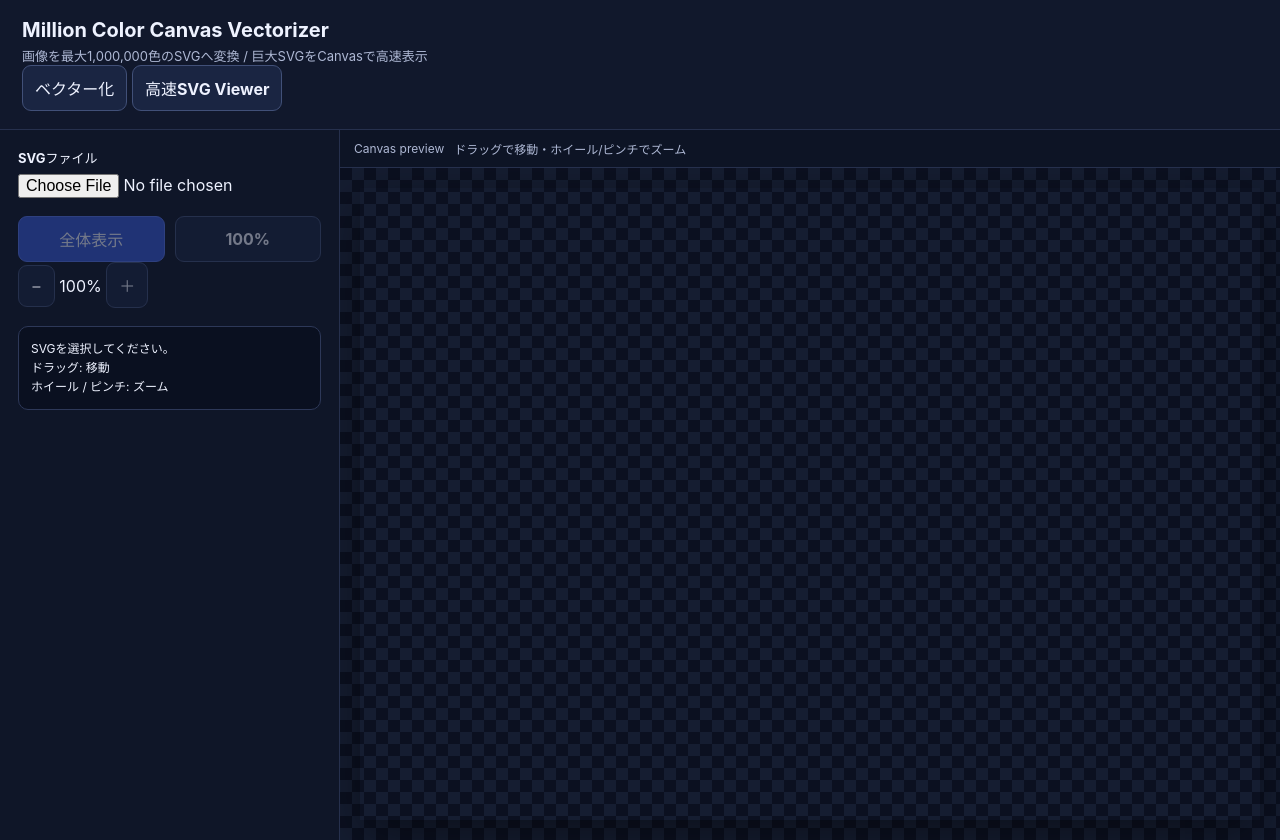
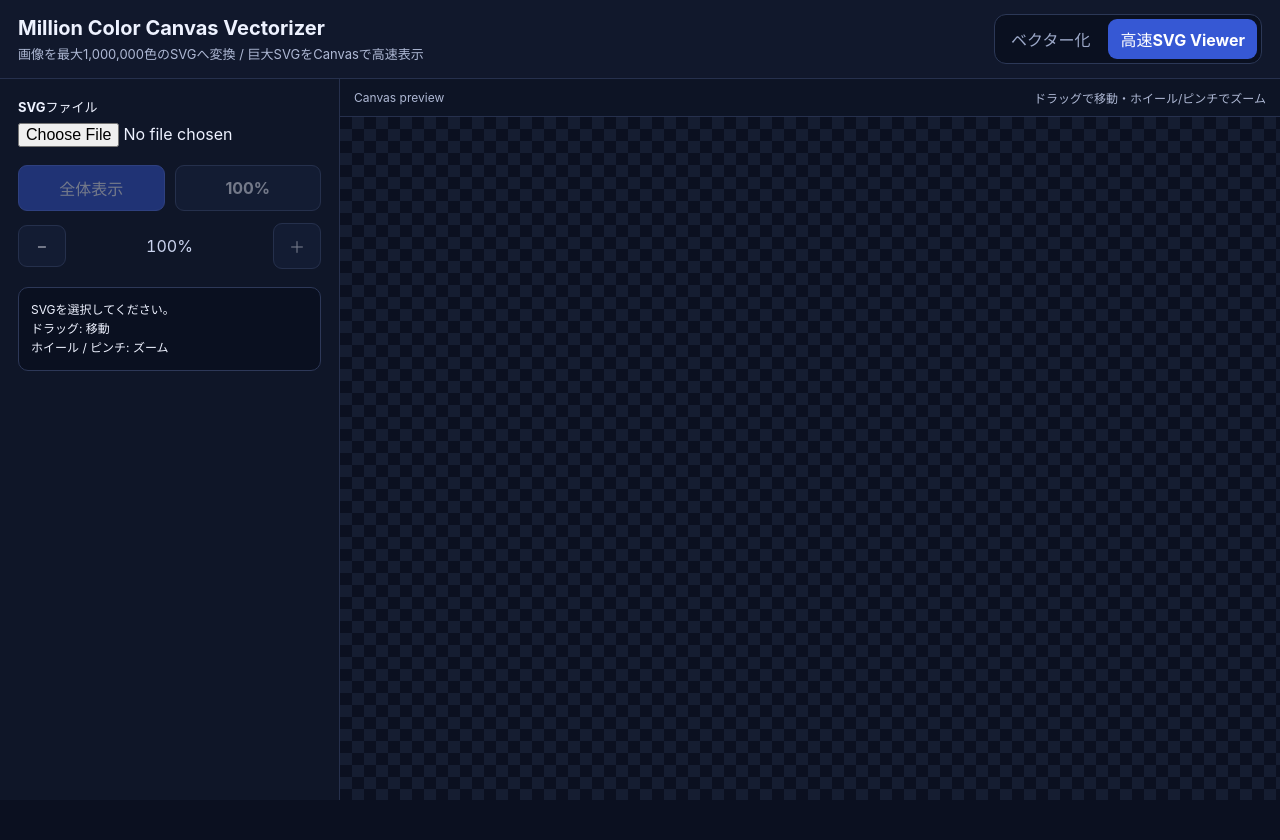
Before and after one commit to sakusdev/PNG-to-svg, a website built with Vite: page index.html in a window 1280 px wide. Both pictures are taken after a click on the button "高速SVG Viewer". After the commit the page ends 800 px from the top, so only its background shows below. Built offline with nearby package versions, Linux system fonts and the light colour scheme.

Commit message:
Style fast SVG viewer controls and canvas

```diff
--- a/src/style.css
+++ b/src/style.css
@@ -7,24 +7,51 @@
 }
 
 * { box-sizing: border-box; }
-body { margin: 0; min-width: 320px; min-height: 100vh; }
+html, body, #app { width: 100%; min-height: 100%; }
+body { margin: 0; min-width: 320px; min-height: 100vh; overflow: hidden; }
 button, input { font: inherit; }
 button { cursor: pointer; }
+[hidden] { display: none !important; }
 
 .app {
-  min-height: 100vh;
+  height: 100vh;
   display: grid;
   grid-template-rows: auto 1fr;
 }
 
 header {
-  padding: 18px 22px;
+  padding: 14px 18px;
   border-bottom: 1px solid #26304d;
   background: #11182c;
+  display: flex;
+  justify-content: space-between;
+  align-items: center;
+  gap: 18px;
 }
 
 h1 { margin: 0 0 4px; font-size: 20px; }
 .sub { color: #aeb8d4; font-size: 13px; }
+
+.mode-tabs {
+  display: flex;
+  gap: 6px;
+  padding: 4px;
+  border: 1px solid #2c3857;
+  border-radius: 12px;
+  background: #0a1020;
+}
+
+button.tab {
+  border: 0;
+  padding: 8px 12px;
+  background: transparent;
+  color: #9da9c9;
+}
+
+button.tab.active {
+  color: #fff;
+  background: #3658d4;
+}
 
 main {
   display: grid;
@@ -60,6 +87,7 @@ input[type="number"] {
 }
 
 .actions { display: grid; grid-template-columns: 1fr 1fr; gap: 10px; }
+.viewer-actions { margin-bottom: 12px; }
 button {
   border: 1px solid #415078;
   border-radius: 9px;
@@ -70,6 +98,21 @@ button {
 }
 button.primary { background: #3658d4; border-color: #5573ea; }
 button:disabled { opacity: .45; cursor: not-allowed; }
+button.wide { width: 100%; margin-top: 10px; }
+
+.zoom-row {
+  display: grid;
+  grid-template-columns: 48px 1fr 48px;
+  align-items: center;
+  gap: 8px;
+  margin-bottom: 14px;
+}
+
+.zoom-row span {
+  text-align: center;
+  font-variant-numeric: tabular-nums;
+  color: #cbd4ef;
+}
 
 .stats {
   margin-top: 18px;
@@ -80,6 +123,7 @@ button:disabled { opacity: .45; cursor: not-allowed; }
   font-size: 12px;
   line-height: 1.6;
   white-space: pre-wrap;
+  overflow-wrap: anywhere;
 }
 
 .viewer {
@@ -90,7 +134,9 @@ button:disabled { opacity: .45; cursor: not-allowed; }
 }
 
 .toolbar {
+  min-width: 0;
   display: flex;
+  justify-content: space-between;
   gap: 10px;
   align-items: center;
   padding: 10px 14px;
@@ -100,12 +146,21 @@ button:disabled { opacity: .45; cursor: not-allowed; }
   color: #aeb8d4;
 }
 
+.toolbar span {
+  overflow: hidden;
+  text-overflow: ellipsis;
+  white-space: nowrap;
+}
+
 .canvas-wrap {
   position: relative;
   overflow: auto;
   display: grid;
   place-items: center;
+  min-width: 0;
+  min-height: 0;
   padding: 20px;
+  background-color: #0b1020;
   background-image:
     linear-gradient(45deg, #151d31 25%, transparent 25%),
     linear-gradient(-45deg, #151d31 25%, transparent 25%),
@@ -115,7 +170,13 @@ button:disabled { opacity: .45; cursor: not-allowed; }
   background-position: 0 0, 0 12px, 12px -12px, -12px 0;
 }
 
-canvas {
+.canvas-wrap.interactive {
+  display: block;
+  overflow: hidden;
+  padding: 0;
+}
+
+#canvas {
   max-width: 100%;
   max-height: calc(100vh - 150px);
   image-rendering: auto;
@@ -123,11 +184,35 @@ canvas {
   background: transparent;
 }
 
+#viewerCanvas {
+  display: block;
+  width: 100%;
+  height: 100%;
+  max-width: none;
+  max-height: none;
+  box-shadow: none;
+  background: transparent;
+  cursor: grab;
+  touch-action: none;
+  user-select: none;
+}
+
+#viewerCanvas:active { cursor: grabbing; }
+
 .note { color: #f6c86d; font-size: 12px; line-height: 1.5; }
 .progress { margin-top: 10px; height: 8px; overflow: hidden; border-radius: 999px; background: #202a45; }
 .progress > div { height: 100%; width: 0%; background: #6f8cff; transition: width .15s ease; }
 
 @media (max-width: 850px) {
-  main { grid-template-columns: 1fr; }
+  body { overflow: auto; }
+  .app { height: auto; min-height: 100vh; }
+  header { align-items: stretch; flex-direction: column; }
+  .mode-tabs { width: 100%; }
+  button.tab { flex: 1; }
+  main { grid-template-columns: 1fr; grid-template-rows: auto minmax(58vh, 1fr); }
   .controls { border-right: 0; border-bottom: 1px solid #26304d; }
+  .viewer { min-height: 58vh; }
+  .canvas-wrap { min-height: 52vh; }
+  #canvas { max-height: 52vh; }
+  #viewerHint { display: none; }
 }
```
